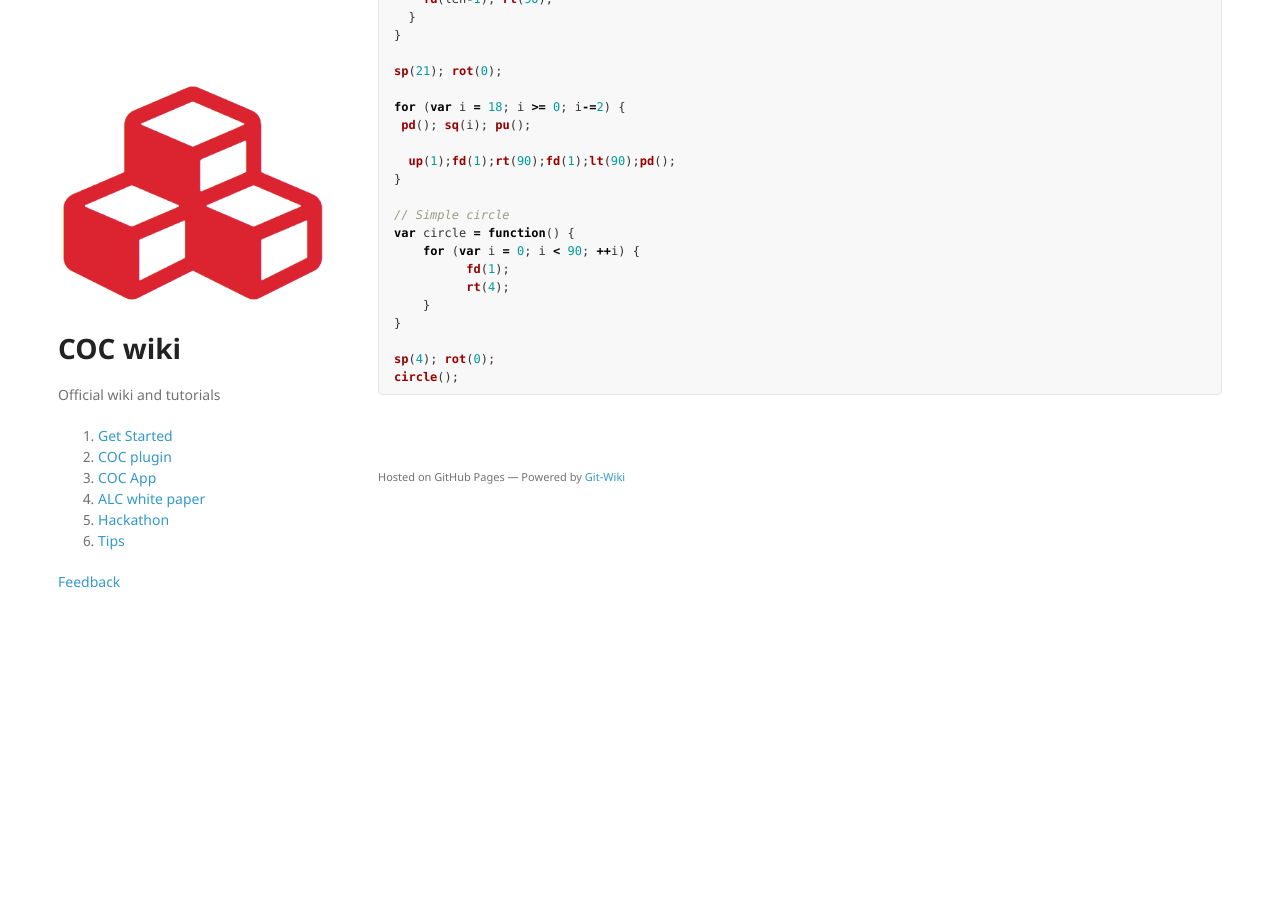
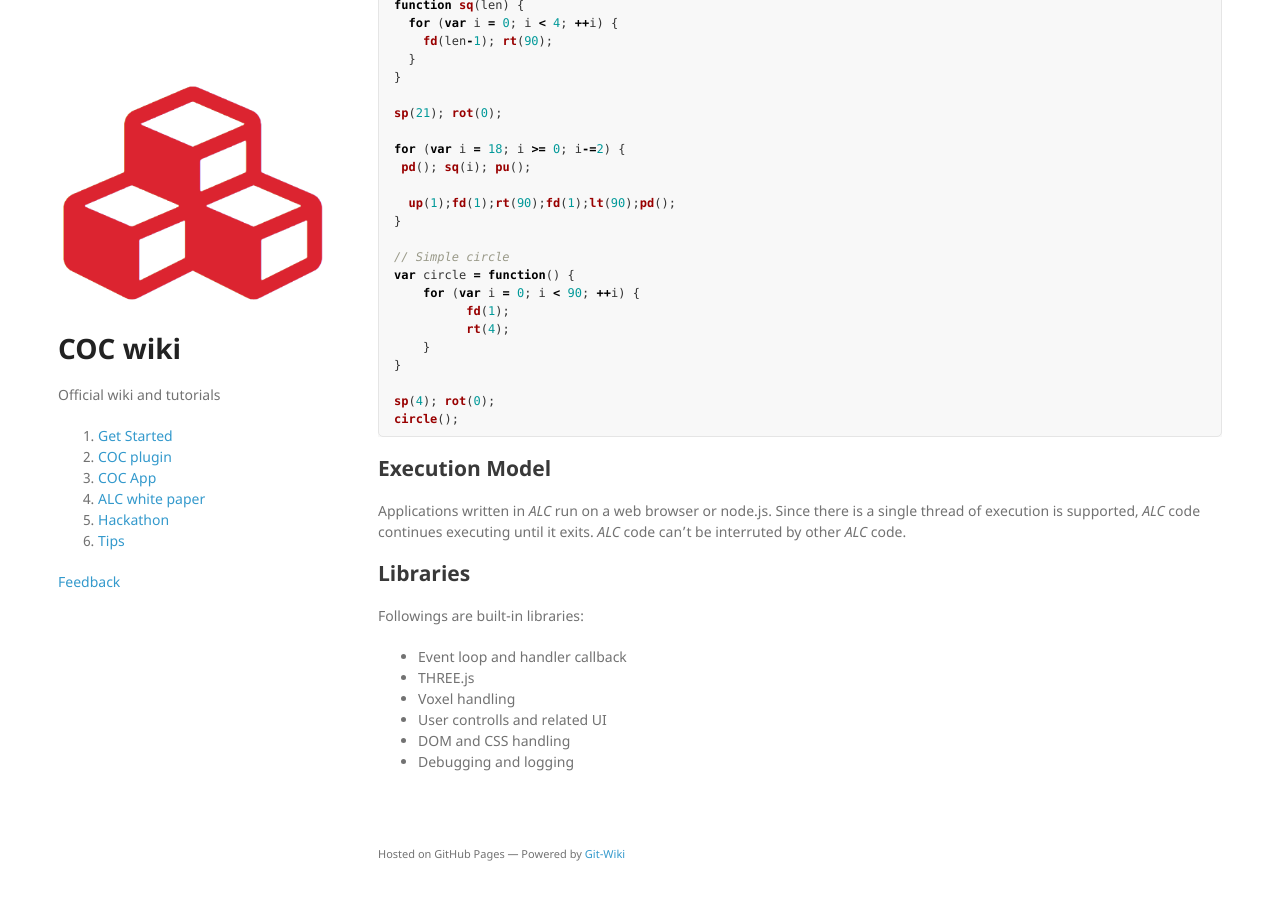
Before and after one commit to daisykim/daisykim.github.io, a Jekyll site: the page built from p/alc-1.0-white-paper.md, in a window 1280 px wide and 900 px high, scrolled down 1764 px. Built offline with Jekyll 4.4.1, drawn with Linux system fonts in a browser that asks for light colours; nearby versions of some CDN libraries; our own code applies the rules of GitHub Pages for plain Markdown files; before the commit the page ends 2287 px from its top, so only the background shows below that; some of the changed text lies outside the part shown.

Commit message:
Updtae alc

````diff
--- a/p/alc-1.0-white-paper.md
+++ b/p/alc-1.0-white-paper.md
@@ -75,3 +75,18 @@ var circle = function() {
 sp(4); rot(0);
 circle();
 ```
+## [](#header-2)Execution Model
+
+Applications written in _ALC_ run on a web browser or node.js.
+Since there is a single thread of execution is supported, _ALC_ code continues executing until it exits.  _ALC_ code can't be interruted by other _ALC_ code.
+
+## [](#header-2)Libraries
+
+Followings are built-in libraries:
+
+* Event loop and handler callback
+* THREE.js
+* Voxel handling
+* User controlls and related UI
+* DOM and CSS handling
+* Debugging and logging
````
